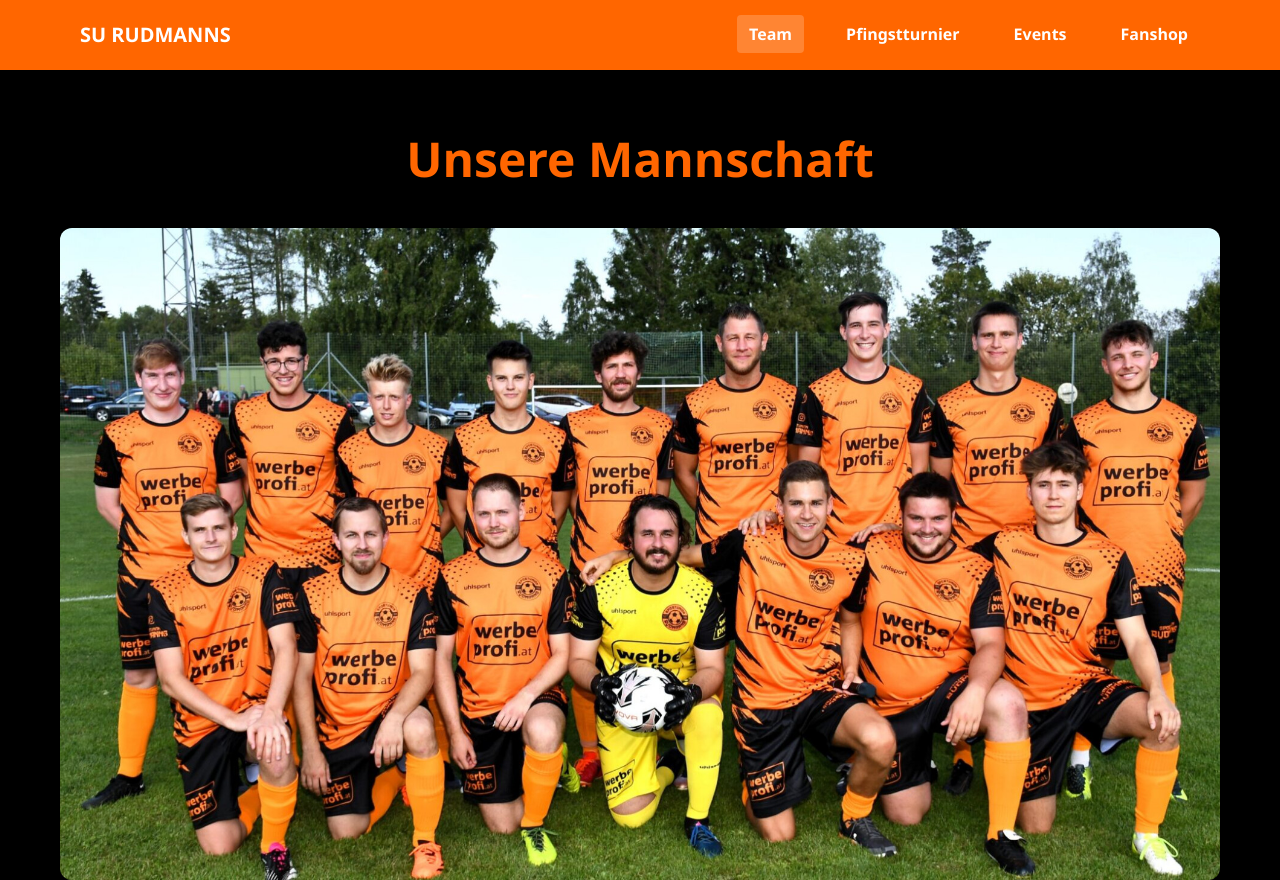
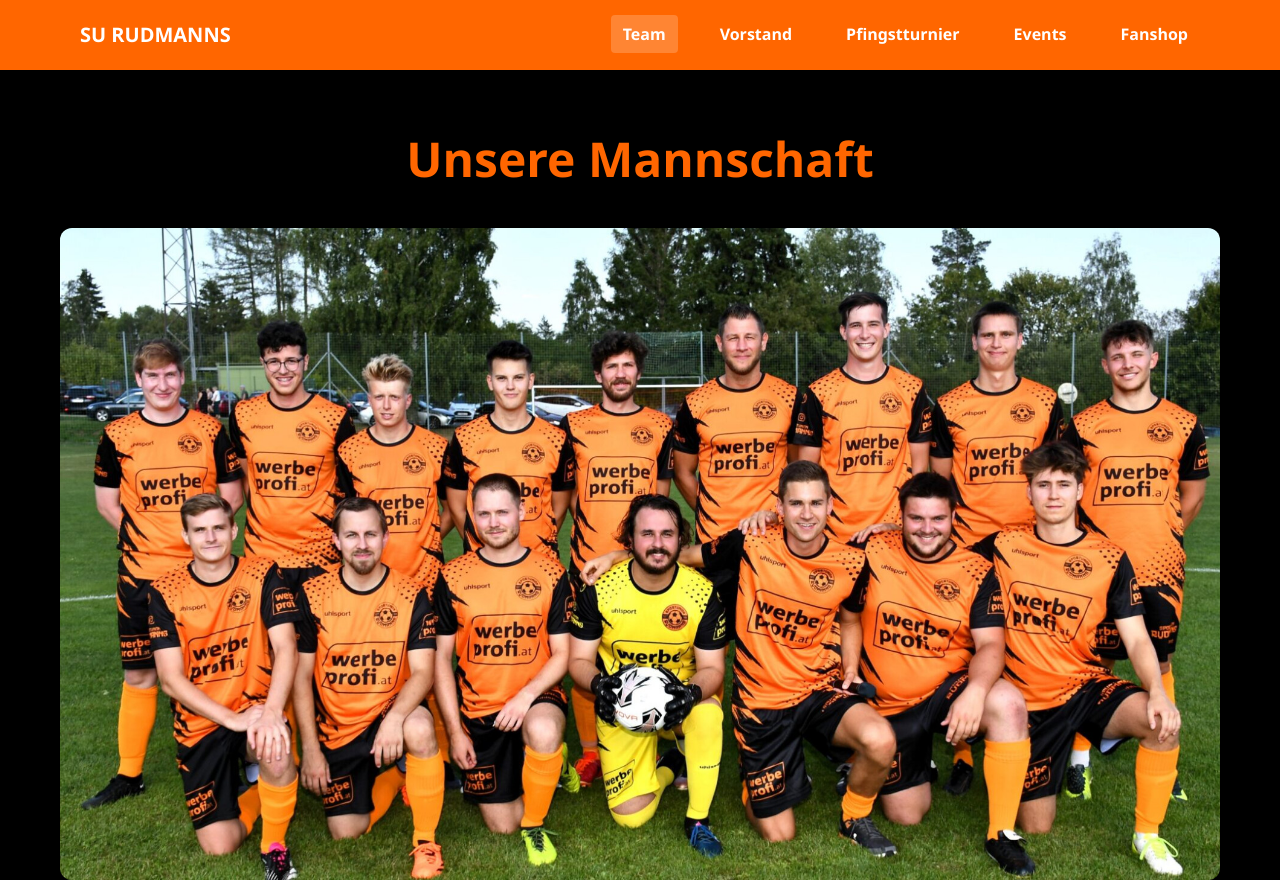
Before and after one commit to BlauensteinerFlorian/SU-Vereinswebsite, an Eleventy site: page src/team.html in a window 1280 px wide. Shown: the top 880 px of the page. Built offline with nearby package versions, Linux system fonts and the light colour scheme; Eleventy itself is replaced by a stand-in of ours; files that its build step writes are made by us from their sources.

Commit message:
Add Vorstand link to team page navigation

```diff
--- a/src/team.html
+++ b/src/team.html
@@ -25,6 +25,7 @@
           </button>
           <ul class="nav-menu" id="navMenu">
             <li><a href="/team/" class="nav-link active">Team</a></li>
+            <li><a href="/vorstand/" class="nav-link">Vorstand</a></li>
             <li><a href="/pfingstturnier/" class="nav-link">Pfingstturnier</a></li>
             <li><a href="/events/" class="nav-link">Events</a></li>
             <li><a href="/fanshop/" class="nav-link">Fanshop</a></li>
```
